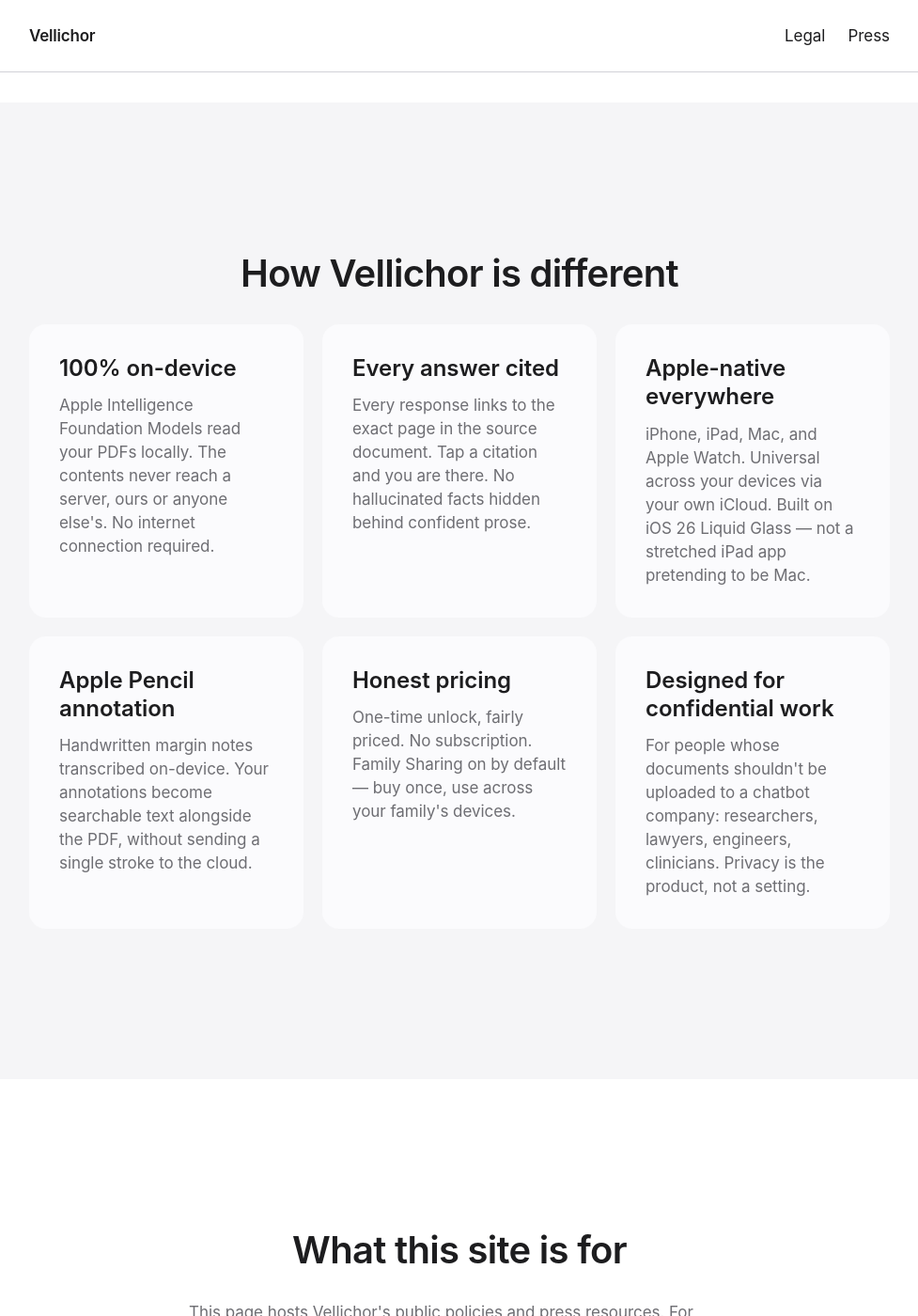
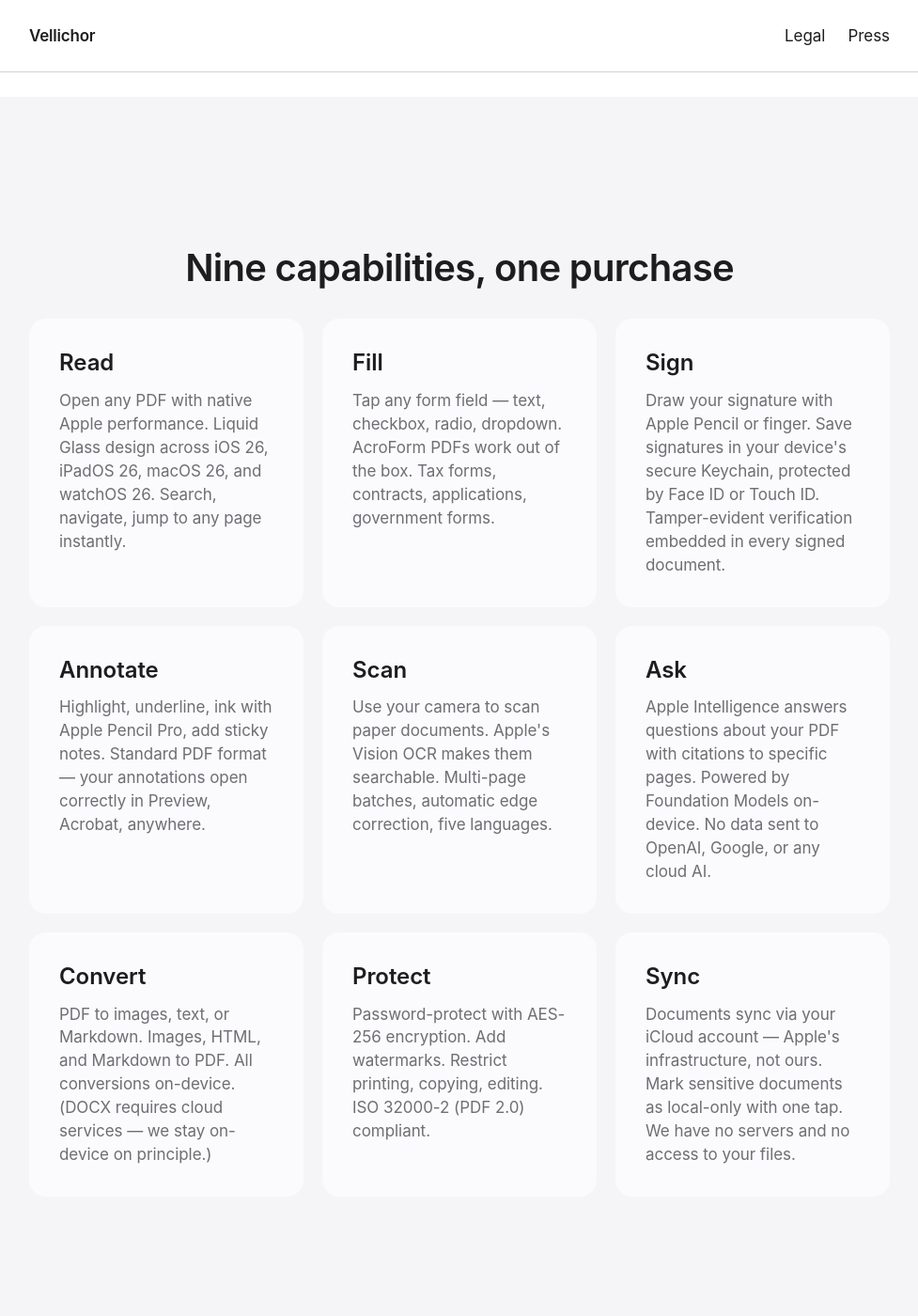
Before and after one commit to KhassinX/vellichor-web, a Jekyll site: the page built from index.html, in a window 1280 px wide and 1400 px high, scrolled down 626 px. Shown: the whole window at 94% size, without its empty margins (151-1128 px from the left). Built offline with Jekyll 4.4.1, drawn with Linux system fonts in a browser that asks for light colours; some of the changed text lies outside the part shown.

Commit message:
feat(www): tagline v2 + 9 capabilities homepage (EN)
Updates EN homepage to reflect Vellichor v2 scope expansion 2026-05-28:
- New tagline: Read · Fill · Sign · Ask
- Sub-tagline: Your PDFs respond to you. On device. Yours to keep.
- 9 capabilities grid (was: 6 cards Q&A-only)
- "What we don't do" section (6 cards reinforcing privacy + pricing principles)
- Universal Apple section with device requirements (iOS 26.5+ etc.)

Reference: _template/designs/2026-05-28-vellichor-SHIP-READY-PACKAGE.md

Locales not updated (es/, pt-BR/, de/) — pending native-speaker translation
sprint 14-16 polish per app-store-aso agent recommendation.

Co-Authored-By: Claude Opus 4.7 (1M context) <noreply@anthropic.com>

```diff
--- a/index.html
+++ b/index.html
@@ -1,7 +1,7 @@
 ---
 layout: base
-title: PDF Q&A on-device for Apple platforms
-description: Vellichor reads, summarizes, and answers questions from your PDFs using Apple Intelligence on-device. iPhone, iPad, Mac, Apple Watch. Your documents never leave your device.
+title: Read · Fill · Sign · Ask — PDF utility on-device for Apple platforms
+description: Vellichor is a complete PDF utility for Apple platforms. Read, fill, sign, scan, annotate, convert, protect, and ask with Apple Intelligence — entirely on your device. iPhone, iPad, Mac, Apple Watch. One purchase. Your documents never leave your device.
 lang: en
 canonical_en: /
 canonical_es: /es/
@@ -11,10 +11,10 @@ canonical_de: /de/
 
 <section class="hero">
   <div class="container">
-    <h1>Ask your PDFs anything.<br>Privately.</h1>
-    <p class="lead">Vellichor reads, summarizes, and answers questions from your PDFs using Apple Intelligence — entirely on your device. Papers, contracts, books, manuals. Your documents never leave your iPhone.</p>
+    <h1>Read · Fill · Sign · Ask</h1>
+    <p class="lead">Your PDFs respond to you. On device. Yours to keep.<br>A complete PDF utility for Apple platforms — read, fill forms, sign with biometric verification, annotate with Apple Pencil, scan paper to PDF, convert formats, protect with passwords, and ask any question with Apple Intelligence. Every feature runs on your device. Your documents never reach anyone's server. Not even ours.</p>
     <div class="cta">
-      <span class="text-tertiary">Coming soon to the App Store</span>
+      <span class="text-tertiary">Coming soon to the App Store · $24.99 once · Universal Apple · Family Sharing</span>
     </div>
     <p class="text-secondary" style="margin-top: var(--space-xl); font-size: var(--fs-body-s);">Vellichor is built by <a href="https://khassinx.com">KhassinX</a>, an independent studio for privacy-first Apple platform apps.</p>
   </div>
@@ -22,38 +22,98 @@ canonical_de: /de/
 
 <section class="section section-tinted">
   <div class="container">
-    <h2>How Vellichor is different</h2>
+    <h2>Nine capabilities, one purchase</h2>
     <div class="cards-grid">
       <article class="card">
-        <h3>100% on-device</h3>
-        <p>Apple Intelligence Foundation Models read your PDFs locally. The contents never reach a server, ours or anyone else's. No internet connection required.</p>
+        <h3>Read</h3>
+        <p>Open any PDF with native Apple performance. Liquid Glass design across iOS 26, iPadOS 26, macOS 26, and watchOS 26. Search, navigate, jump to any page instantly.</p>
       </article>
 
       <article class="card">
-        <h3>Every answer cited</h3>
-        <p>Every response links to the exact page in the source document. Tap a citation and you are there. No hallucinated facts hidden behind confident prose.</p>
+        <h3>Fill</h3>
+        <p>Tap any form field — text, checkbox, radio, dropdown. AcroForm PDFs work out of the box. Tax forms, contracts, applications, government forms.</p>
       </article>
 
       <article class="card">
-        <h3>Apple-native everywhere</h3>
-        <p>iPhone, iPad, Mac, and Apple Watch. Universal across your devices via your own iCloud. Built on iOS 26 Liquid Glass — not a stretched iPad app pretending to be Mac.</p>
+        <h3>Sign</h3>
+        <p>Draw your signature with Apple Pencil or finger. Save signatures in your device's secure Keychain, protected by Face ID or Touch ID. Tamper-evident verification embedded in every signed document.</p>
       </article>
 
       <article class="card">
-        <h3>Apple Pencil annotation</h3>
-        <p>Handwritten margin notes transcribed on-device. Your annotations become searchable text alongside the PDF, without sending a single stroke to the cloud.</p>
+        <h3>Annotate</h3>
+        <p>Highlight, underline, ink with Apple Pencil Pro, add sticky notes. Standard PDF format — your annotations open correctly in Preview, Acrobat, anywhere.</p>
       </article>
 
       <article class="card">
-        <h3>Honest pricing</h3>
-        <p>One-time unlock, fairly priced. No subscription. Family Sharing on by default — buy once, use across your family's devices.</p>
+        <h3>Scan</h3>
+        <p>Use your camera to scan paper documents. Apple's Vision OCR makes them searchable. Multi-page batches, automatic edge correction, five languages.</p>
       </article>
 
       <article class="card">
-        <h3>Designed for confidential work</h3>
-        <p>For people whose documents shouldn't be uploaded to a chatbot company: researchers, lawyers, engineers, clinicians. Privacy is the product, not a setting.</p>
+        <h3>Ask</h3>
+        <p>Apple Intelligence answers questions about your PDF with citations to specific pages. Powered by Foundation Models on-device. No data sent to OpenAI, Google, or any cloud AI.</p>
+      </article>
+
+      <article class="card">
+        <h3>Convert</h3>
+        <p>PDF to images, text, or Markdown. Images, HTML, and Markdown to PDF. All conversions on-device. (DOCX requires cloud services — we stay on-device on principle.)</p>
+      </article>
+
+      <article class="card">
+        <h3>Protect</h3>
+        <p>Password-protect with AES-256 encryption. Add watermarks. Restrict printing, copying, editing. ISO 32000-2 (PDF 2.0) compliant.</p>
+      </article>
+
+      <article class="card">
+        <h3>Sync</h3>
+        <p>Documents sync via your iCloud account — Apple's infrastructure, not ours. Mark sensitive documents as local-only with one tap. We have no servers and no access to your files.</p>
       </article>
     </div>
+  </div>
+</section>
+
+<section class="section">
+  <div class="container">
+    <h2>What we don't do</h2>
+    <div class="cards-grid">
+      <article class="card">
+        <h3>No servers</h3>
+        <p>Vellichor has no backend. There is no Vellichor server to store, see, or breach your documents. The privacy story isn't a setting — it's the architecture.</p>
+      </article>
+
+      <article class="card">
+        <h3>No tracking</h3>
+        <p>Zero analytics by default. Zero advertising. Zero cookies. Zero behavioral tracking. App Privacy Label reads "Data Not Collected" because nothing is.</p>
+      </article>
+
+      <article class="card">
+        <h3>No subscription</h3>
+        <p>$24.99 one-time unlock. Family Sharing on by default — one purchase covers up to six family members. No renewal, no surprise charge, no expiry.</p>
+      </article>
+
+      <article class="card">
+        <h3>No cloud AI</h3>
+        <p>Apple Intelligence runs on your chip. Your queries, document content, and AI conversations never leave your device. Not to us, not to OpenAI, not to anyone.</p>
+      </article>
+
+      <article class="card">
+        <h3>No DOCX conversion</h3>
+        <p>Converting PDF to editable Word requires cloud services or licensed libraries. We chose principle over convenience. For DOCX export, use a dedicated tool. For everything else, Vellichor.</p>
+      </article>
+
+      <article class="card">
+        <h3>No legally-binding eSignatures</h3>
+        <p>Vellichor signatures provide tamper detection and biometric verification — sufficient for personal and professional use. For legally binding qualified eSignatures (eIDAS QES), use DocuSign or Adobe Sign.</p>
+      </article>
+    </div>
+  </div>
+</section>
+
+<section class="section section-tinted">
+  <div class="container container-narrow">
+    <h2>Universal Apple</h2>
+    <p class="text-secondary">One purchase covers iPhone, iPad, Mac, and Apple Watch. Family Sharing enabled. Available in English, Spanish (Spain and Latin America), Portuguese (Brazil), and German at launch.</p>
+    <p class="text-secondary" style="margin-top: var(--space-m);">Requirements: iPhone 15 Pro or newer for Apple Intelligence features · iPad with Apple Intelligence support · Apple Silicon Mac (M1+) for AI features · iOS 26.5+, iPadOS 26.5+, macOS 26.5+, watchOS 26+.</p>
   </div>
 </section>
 
```
